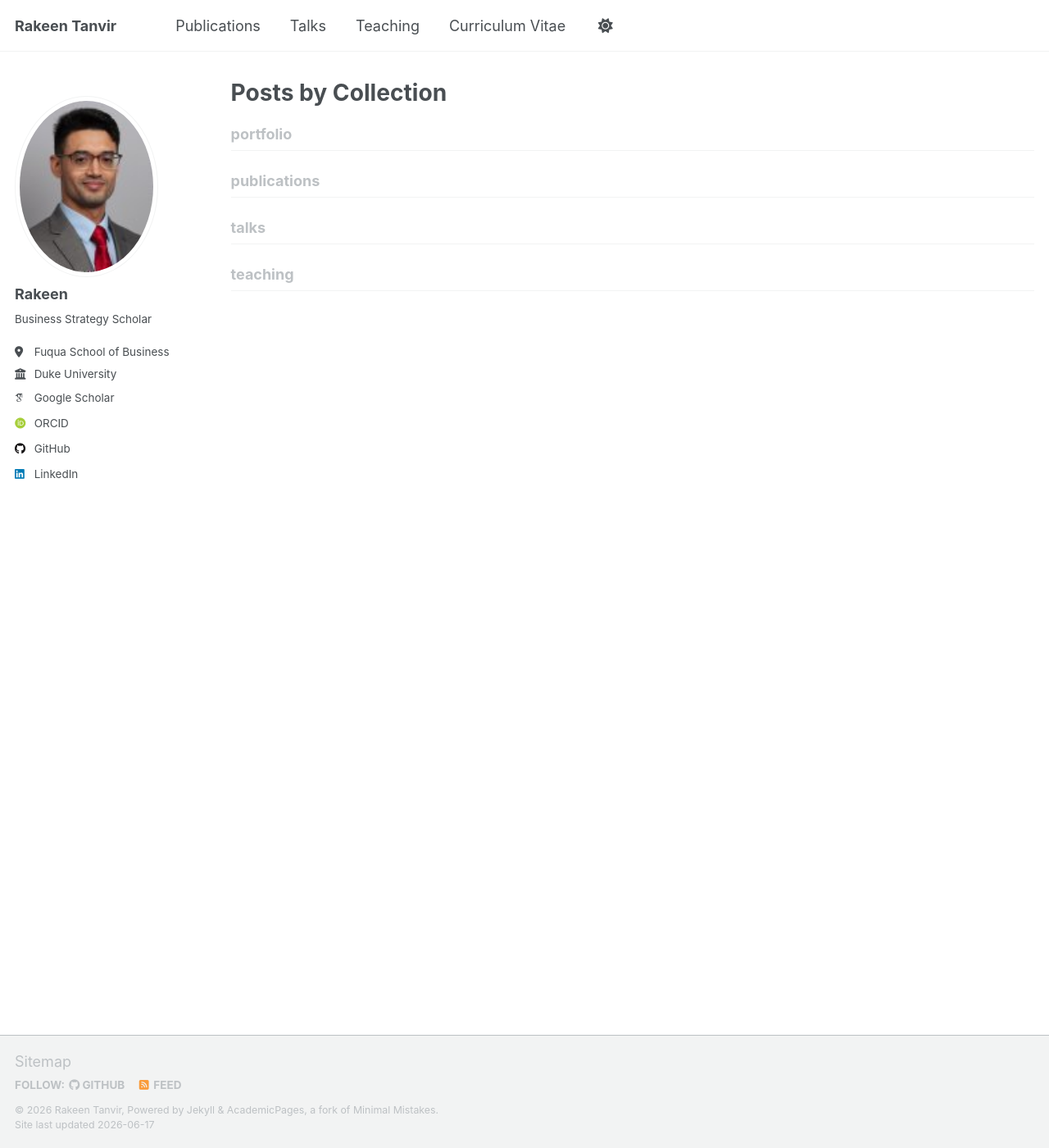
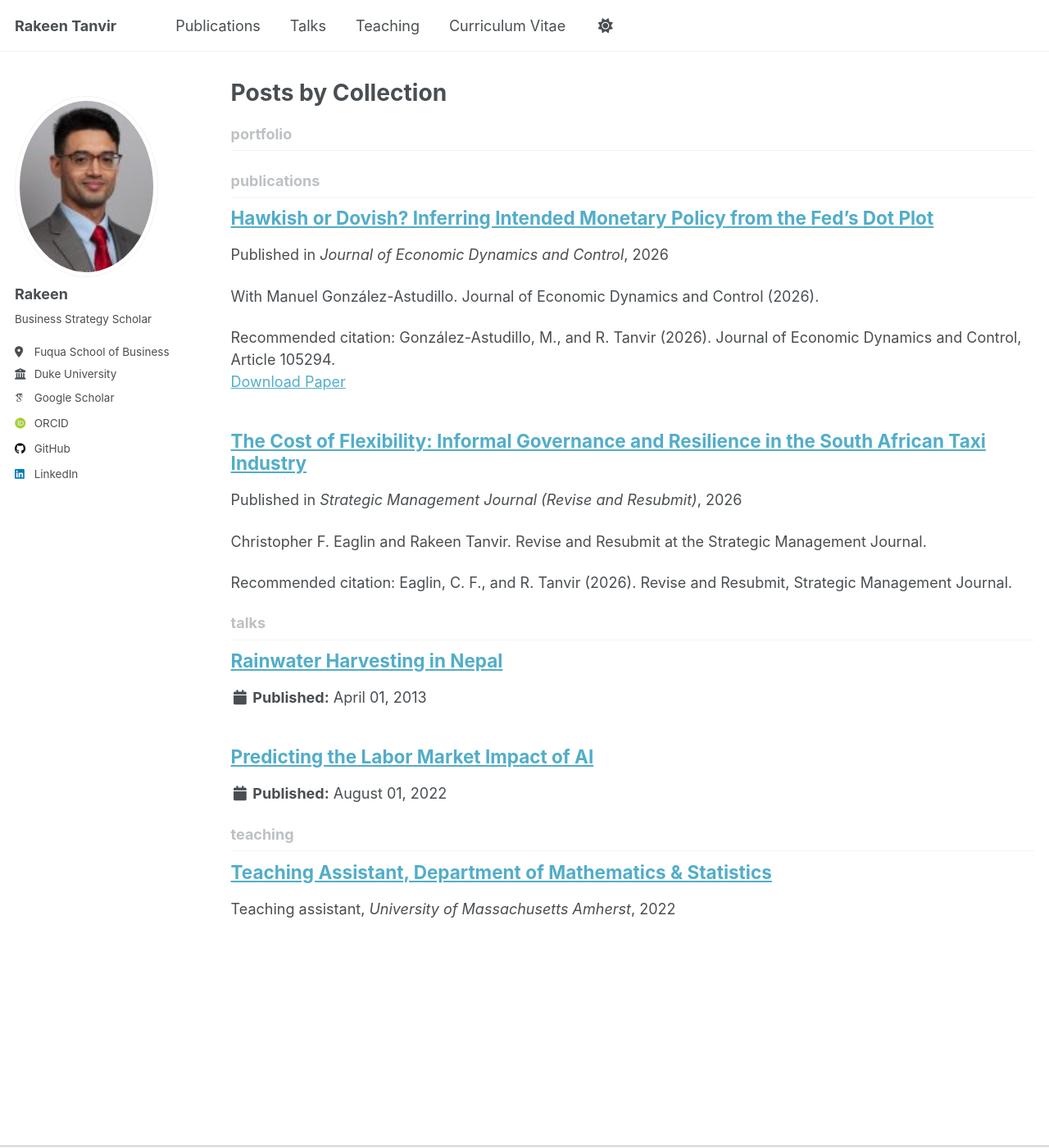
Before and after one commit to rakeentanvir/rakeentanvir.github.io, a Jekyll site: the page built from _pages/collection-archive.html, in a window 1280 px wide and 1400 px high. Shown: the whole window at 82% size. Built offline with Jekyll 4.4.1, drawn with Linux system fonts in a browser that asks for light colours; some web fonts are replaced; a script that is not in the unit is left out.

Commit message:
Updated bio

```diff
--- a/_config.yml
+++ b/_config.yml
@@ -86,6 +86,8 @@
     title: 'Books'
   manuscripts:
     title: 'Journal Articles'
+  workingpapers:
+    title: 'Working Papers'
   conferences:
     title: 'Conference Papers'
 
--- a/_data/navigation.yml
+++ b/_data/navigation.yml
@@ -15,4 +15,4 @@
   - title: "Teaching"
     url: /teaching/
   - title: "Curriculum Vitae"
-    url: /files/CV_RakeenTanvir.pdf
+    url: /cv/
--- a/_pages/cv.md
+++ b/_pages/cv.md
@@ -10,56 +9,50 @@
 
 {% include base_path %}
 
+<a href="/files/CV_RakeenTanvir.pdf" class="btn btn--primary">Download PDF</a>
+
 Education
 ======
-* Ph.D in Version Control Theory, GitHub University, 2018 (expected)
-* M.S. in Jekyll, GitHub University, 2014
-* B.S. in GitHub, GitHub University, 2012
-
-Work experience
-======
-* Spring 2024: Academic Pages Collaborator
-  * GitHub University
-  * Duties includes: Updates and improvements to template
-  * Supervisor: The Users
-
-* Fall 2015: Research Assistant
-  * GitHub University
-  * Duties included: Merging pull requests
-  * Supervisor: Professor Hub
-
-* Summer 2015: Research Assistant
-  * GitHub University
-  * Duties included: Tagging issues
-  * Supervisor: Professor Git
-
-Skills
-======
-* Skill 1
-* Skill 2
-  * Sub-skill 2.1
-  * Sub-skill 2.2
-  * Sub-skill 2.3
-* Skill 3
+* Ph.D., Business Administration (Strategy Department), Fuqua School of Business, Duke University, 2024–2029 (expected)
+* American Economic Association Summer Training Program (Advanced Track), Howard University, 2022
+* Statistics, University of Massachusetts Amherst, 2021–2022 (no degree awarded or expected)
+* Mathematics, Harvard University, 2018–2020 (no degree awarded or expected)
+* B.A., Psychology, Boston College, 2013
 
 Publications
 ======
-  <ul>{% for post in site.publications reversed %}
-    {% include archive-single-cv.html %}
-  {% endfor %}</ul>
+* González-Astudillo, Manuel, and Rakeen Tanvir. "Hawkish or Dovish? Inferring Intended Monetary Policy from the Fed's Dot Plot." *Journal of Economic Dynamics and Control* (2026). [Publisher](https://www.sciencedirect.com/science/article/abs/pii/S0165188926000400) | [SSRN](https://papers.ssrn.com/sol3/papers.cfm?abstract_id=5047330)
 
-Talks
+Working Papers
 ======
-  <ul>{% for post in site.talks reversed %}
-    {% include archive-single-talk-cv.html  %}
-  {% endfor %}</ul>
+* Eaglin, Christopher F., and Rakeen Tanvir. "The Cost of Flexibility: Informal Governance and Resilience in the South African Taxi Industry." Revise and Resubmit, *Strategic Management Journal* (2026).
 
-Teaching
+Presentations
 ======
-  <ul>{% for post in site.teaching reversed %}
-    {% include archive-single-cv.html %}
-  {% endfor %}</ul>
+* "Predicting the Labor Market Impact of AI," AEASP Final Conference, Howard University, Washington, DC, August 2022
+* "Rainwater Harvesting in Nepal," Undergraduate Research Symposium, Boston College, 2013
 
-Service and leadership
+Honors & Awards
 ======
-* Currently signed in to 43 different slack teams
+* American Economic Association Summer Training Program Scholarship, 2022
+* Graduate Assistant Fellowship, Department of Mathematics & Statistics, University of Massachusetts Amherst, 2022
+* Advanced Study Grant, Boston College, 2012
+* AmeriCorps Alumni, 2011
+* Sr. Thea Bowman Scholar, Boston College, 2010
+* AP Scholar with Distinction, College Board, 2009
+* National Merit Scholarship Program Commendation, 2008
+
+Experience
+======
+* Research Assistant, Macroeconomics & Quantitative Studies, Federal Reserve Board of Governors, 2022–2024
+* Teaching Assistant, Department of Mathematics & Statistics, University of Massachusetts Amherst, 2022
+* Business Development Executive, IoT, AI & Data Science, TeraCode, 2019–2022
+* Account Manager, MATLAB & Simulink, MathWorks, 2014–2019
+* Solutions Consultant & IDEX Fellow, Social Enterprise, Saahas Zero Waste Solutions, 2013
+* Research Assistant, Department of Psychology, Boston College, 2011–2012
+* Mentor, Friends of the Children Boston, 2011
+* Tutor, Codman Academy Charter Public School, 2010
+
+Languages
+======
+* English (native), Bengali/Bangla (intermediate), Nepali (basic), Hindi (basic), Spanish (basic)
--- /dev/null
+++ b/_publications/2024-12-18-hawkish-or-dovish.md
@@ -0,0 +1,13 @@
+---
+title: "Hawkish or Dovish? Inferring Intended Monetary Policy from the Fed's Dot Plot"
+collection: publications
+category: manuscripts
+permalink: /publication/hawkish-or-dovish
+excerpt: 'With Manuel González-Astudillo. Journal of Economic Dynamics and Control (2026).'
+date: 2026-01-01
+venue: 'Journal of Economic Dynamics and Control'
+paperurl: 'https://www.sciencedirect.com/science/article/abs/pii/S0165188926000400'
+citation: 'González-Astudillo, M., and R. Tanvir (2026). Journal of Economic Dynamics and Control, Article 105294.'
+---
+
+Published in the *Journal of Economic Dynamics and Control* (2026); co-authored with Manuel González-Astudillo (Federal Reserve Board of Governors). [Published version](https://www.sciencedirect.com/science/article/abs/pii/S0165188926000400) · [SSRN working paper](https://papers.ssrn.com/sol3/papers.cfm?abstract_id=5047330)
--- /dev/null
+++ b/_publications/2025-01-01-cost-of-flexibility.md
@@ -0,0 +1,12 @@
+---
+title: "The Cost of Flexibility: Informal Governance and Resilience in the South African Taxi Industry"
+collection: publications
+category: workingpapers
+permalink: /publication/cost-of-flexibility
+excerpt: 'Christopher F. Eaglin and Rakeen Tanvir. Revise and Resubmit at the Strategic Management Journal.'
+date: 2026-01-01
+venue: 'Strategic Management Journal (Revise and Resubmit)'
+citation: 'Eaglin, C. F., and R. Tanvir (2026). Revise and Resubmit, Strategic Management Journal.'
+---
+
+Working paper, co-authored with Christopher F. Eaglin. Revise and Resubmit at the *Strategic Management Journal*.
--- /dev/null
+++ b/_talks/2022-08-01-predicting-labor-market-impact-ai.md
@@ -0,0 +1,9 @@
+---
+title: "Predicting the Labor Market Impact of AI"
+collection: talks
+type: "Talk"
+permalink: /talks/predicting-labor-market-impact-ai
+venue: "AEASP Final Conference, Howard University"
+date: 2022-08-01
+location: "Washington, DC"
+---
--- /dev/null
+++ b/_teaching/2022-01-01-umass-statistics-ta.md
@@ -0,0 +1,10 @@
+---
+title: "Teaching Assistant, Department of Mathematics & Statistics"
+collection: teaching
+type: "Teaching assistant"
+permalink: /teaching/umass-statistics-ta
+venue: "University of Massachusetts Amherst"
+date: 2022-01-01
+location: "Amherst, MA"
+---
+<!-- TODO: ask me — add the course name/number and term if you'd like it listed. -->
```
Also changed, not shown: other parts of _pages/cv.md (+1 -2 lines), _pages/about.md (+11 -5 lines), _talks/2013-04-01-rainwater-harvesting-nepal.md (added, +10 -0 lines).
